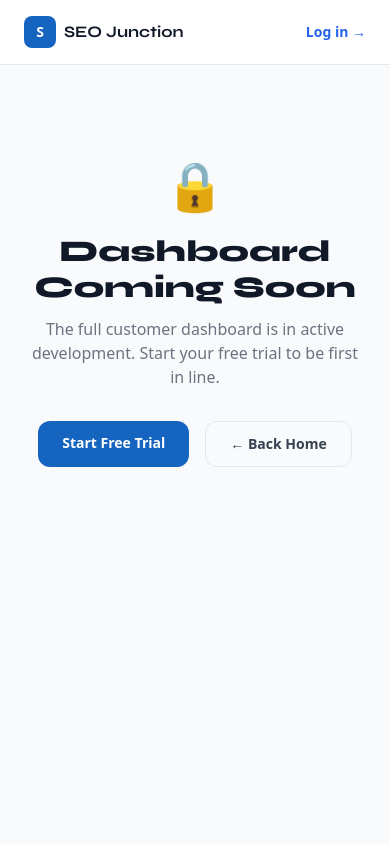
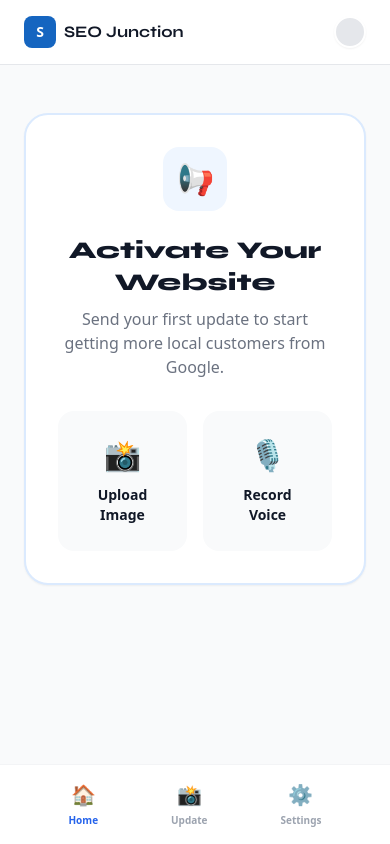
Before and after one commit to mobeen00381/seo-junction, a Next.js app: page /dashboard in a window 390 px wide. Built offline with nearby package versions, Linux system fonts and the light colour scheme.

Commit message:
feat: improve product clarity and user activation with simplified landing page and functional dashboard

```diff
--- a/src/app/dashboard/page.tsx
+++ b/src/app/dashboard/page.tsx
@@ -1,24 +1,178 @@
+'use client'
+import { useState, useEffect, Suspense } from 'react'
 import Link from 'next/link'
+import { useSearchParams } from 'next/navigation'
+
+function DashboardContent() {
+  const searchParams = useSearchParams()
+  const [hasSentUpdate, setHasSentUpdate] = useState(false)
+  const [isUpdating, setIsUpdating] = useState(false)
+  const [showSuccess, setShowSuccess] = useState(false)
+  const [updateType, setUpdateType] = useState<'image' | 'voice' | null>(null)
+
+  // Simulation: Check if we just came from onboarding activation
+  useEffect(() => {
+    if (searchParams.get('activate')) {
+      // Just showing we're in "Activation Mode"
+    }
+  }, [searchParams])
+
+  const handleSendUpdate = (type: 'image' | 'voice') => {
+    setUpdateType(type)
+    setIsUpdating(true)
+
+    // Simulate upload/processing
+    setTimeout(() => {
+      setIsUpdating(false)
+      setHasSentUpdate(true)
+      setShowSuccess(true)
+      setUpdateType(null)
+    }, 2000)
+  }
+
+  return (
+    <>
+      {/* NAV */}
+      <nav className="bg-white border-b px-6 py-4 flex justify-between items-center sticky top-0 z-50">
+        <Link href="/" className="flex items-center gap-2">
+          <div className="w-8 h-8 rounded-lg flex items-center justify-center text-white font-bold text-sm" style={{background:'#1565C0'}}>S</div>
+          <span className="font-bold" style={{fontFamily:'Syne,sans-serif'}}>SEO Junction</span>
+        </Link>
+        <div className="flex items-center gap-4">
+          <div className="hidden md:block text-xs font-bold text-green-600 bg-green-50 px-3 py-1 rounded-full uppercase tracking-widest">Website Live</div>
+          <button className="w-8 h-8 rounded-full bg-gray-200 border-2 border-white shadow-sm"></button>
+        </div>
+      </nav>
+
+      <main className="max-w-xl mx-auto px-6 py-12">
+
+        {/* SUCCESS FEEDBACK */}
+        {showSuccess && (
+          <div className="bg-green-600 text-white p-4 rounded-2xl mb-8 flex items-center justify-between shadow-lg animate-in fade-in slide-in-from-top-4 duration-500">
+            <div className="flex items-center gap-3">
+              <span className="text-xl">✅</span>
+              <div>
+                <div className="font-bold">Your update is live on your website</div>
+                <div className="text-xs opacity-90">Google is now indexing your new content.</div>
+              </div>
+            </div>
+            <button onClick={() => setShowSuccess(false)} className="text-white opacity-60 hover:opacity-100">✕</button>
+          </div>
+        )}
+
+        {/* ACTIVATION BANNER (If no update sent) */}
+        {!hasSentUpdate && !isUpdating && (
+          <div className="bg-white border-2 border-blue-100 rounded-3xl p-8 text-center mb-10 shadow-sm">
+            <div className="w-16 h-16 bg-blue-50 text-blue-600 rounded-2xl flex items-center justify-center text-3xl mx-auto mb-6">📢</div>
+            <h2 className="text-2xl font-black text-gray-900 mb-2" style={{fontFamily:'Syne,sans-serif'}}>Activate Your Website</h2>
+            <p className="text-gray-500 mb-8">Send your first update to start getting more local customers from Google.</p>
+
+            <div className="grid grid-cols-2 gap-4">
+              <button
+                onClick={() => handleSendUpdate('image')}
+                className="flex flex-col items-center justify-center gap-3 p-6 bg-gray-50 rounded-2xl border-2 border-transparent hover:border-blue-500 hover:bg-blue-50 transition-all group"
+              >
+                <span className="text-3xl group-hover:scale-110 transition-transform">📸</span>
+                <span className="font-bold text-sm text-gray-900">Upload Image</span>
+              </button>
+              <button
+                onClick={() => handleSendUpdate('voice')}
+                className="flex flex-col items-center justify-center gap-3 p-6 bg-gray-50 rounded-2xl border-2 border-transparent hover:border-blue-500 hover:bg-blue-50 transition-all group"
+              >
+                <span className="text-3xl group-hover:scale-110 transition-transform">🎙️</span>
+                <span className="font-bold text-sm text-gray-900">Record Voice</span>
+              </button>
+            </div>
+          </div>
+        )}
+
+        {/* UPDATING STATE */}
+        {isUpdating && (
+          <div className="bg-white rounded-3xl p-12 text-center shadow-sm border border-gray-100">
+            <div className="w-12 h-12 border-4 border-blue-100 border-t-blue-600 rounded-full animate-spin mx-auto mb-6"></div>
+            <h2 className="font-bold text-gray-900 mb-1">Posting Update...</h2>
+            <p className="text-sm text-gray-400">Processing your {updateType} and updating your website.</p>
+          </div>
+        )}
+
+        {/* REINFORCEMENT MESSAGE */}
+        {hasSentUpdate && !isUpdating && (
+          <div className="bg-blue-600 rounded-3xl p-8 mb-10 text-white relative overflow-hidden shadow-xl">
+            <div className="relative z-10">
+              <h2 className="text-2xl font-black mb-2" style={{fontFamily:'Syne,sans-serif'}}>Keep It Up!</h2>
+              <p className="text-blue-100 text-sm mb-6">Regular updates from your phone help you get more visibility on Google.</p>
+
+              <div className="flex gap-4">
+                <button onClick={() => handleSendUpdate('image')} className="bg-white/20 hover:bg-white/30 backdrop-blur-sm px-4 py-2 rounded-xl text-sm font-bold transition-all">📸 New Image</button>
+                <button onClick={() => handleSendUpdate('voice')} className="bg-white/20 hover:bg-white/30 backdrop-blur-sm px-4 py-2 rounded-xl text-sm font-bold transition-all">🎙️ New Voice</button>
+              </div>
+            </div>
+            <div className="absolute top-0 right-0 text-8xl opacity-10 translate-x-4 -translate-y-4">🚀</div>
+          </div>
+        )}
+
+        {/* STATS / FEED (Only visible after activation) */}
+        {hasSentUpdate && (
+          <div className="space-y-6">
+            <div className="flex justify-between items-end">
+              <h3 className="font-bold text-gray-900">Recent Activity</h3>
+              <div className="text-xs font-bold text-blue-600">Total Updates: 1</div>
+            </div>
+
+            <div className="bg-white rounded-2xl border border-gray-100 p-4 flex gap-4 items-center">
+              <div className="w-12 h-12 bg-gray-100 rounded-xl flex items-center justify-center text-xl">✅</div>
+              <div>
+                <div className="text-sm font-bold text-gray-900">First Update Sent</div>
+                <div className="text-xs text-gray-400">Just now · Website & GMB Updated</div>
+              </div>
+            </div>
+
+            <div className="grid grid-cols-2 gap-4">
+              <div className="bg-white rounded-2xl border border-gray-100 p-4">
+                <div className="text-[10px] font-bold text-gray-400 uppercase tracking-widest mb-1">Google Views</div>
+                <div className="text-xl font-black text-gray-900" style={{fontFamily:'Syne,sans-serif'}}>0</div>
+                <div className="text-[10px] text-gray-400 font-medium">Updates take 24-48h to reflect in stats</div>
+              </div>
+              <div className="bg-white rounded-2xl border border-gray-100 p-4">
+                <div className="text-[10px] font-bold text-gray-400 uppercase tracking-widest mb-1">New Leads</div>
+                <div className="text-xl font-black text-gray-900" style={{fontFamily:'Syne,sans-serif'}}>0</div>
+                <div className="text-[10px] text-gray-400 font-medium">Keep posting to get your first call</div>
+              </div>
+            </div>
+          </div>
+        )}
+
+      </main>
+
+      {/* FOOTER NAV (Mobile optimized) */}
+      <div className="fixed bottom-0 left-0 right-0 bg-white border-t border-gray-100 px-8 py-4 flex justify-around items-center md:hidden">
+        <button className="flex flex-col items-center gap-1 text-blue-600">
+          <span className="text-xl">🏠</span>
+          <span className="text-[10px] font-bold">Home</span>
+        </button>
+        <button onClick={() => handleSendUpdate('image')} className="flex flex-col items-center gap-1 text-gray-400">
+          <span className="text-xl">📸</span>
+          <span className="text-[10px] font-bold">Update</span>
+        </button>
+        <button className="flex flex-col items-center gap-1 text-gray-400">
+          <span className="text-xl">⚙️</span>
+          <span className="text-[10px] font-bold">Settings</span>
+        </button>
+      </div>
+    </>
+  )
+}
 
 export default function DashboardPage() {
   return (
     <div className="min-h-screen bg-gray-50">
-      <nav className="bg-white border-b px-6 py-4 flex justify-between items-center">
-        <Link href="/" className="flex items-center gap-2">
-          <div className="w-8 h-8 rounded-lg flex items-center justify-center text-white font-bold text-sm" style={{background:'#1565C0'}}>S</div>
-          <span className="font-bold" style={{fontFamily:'Syne,sans-serif'}}>SEO Junction</span>
-        </Link>
-        <Link href="/login" className="text-sm font-semibold text-blue-600">Log in →</Link>
-      </nav>
-      <div className="max-w-2xl mx-auto px-6 py-24 text-center">
-        <div className="text-5xl mb-6">🔒</div>
-        <h1 className="text-3xl font-black text-gray-900 mb-3" style={{fontFamily:'Syne,sans-serif'}}>Dashboard Coming Soon</h1>
-        <p className="text-gray-500 mb-8">The full customer dashboard is in active development. Start your free trial to be first in line.</p>
-        <div className="flex gap-4 justify-center">
-          <Link href="/onboarding" className="font-bold text-white px-6 py-3 rounded-xl text-sm" style={{background:'#1565C0'}}>Start Free Trial</Link>
-          <Link href="/" className="font-semibold px-6 py-3 rounded-xl text-sm border border-gray-200 text-gray-700 hover:bg-gray-50">← Back Home</Link>
+      <Suspense fallback={
+        <div className="flex items-center justify-center min-h-screen">
+          <div className="w-12 h-12 border-4 border-blue-100 border-t-blue-600 rounded-full animate-spin"></div>
         </div>
-      </div>
+      }>
+        <DashboardContent />
+      </Suspense>
     </div>
   )
 }
--- a/src/app/onboarding/page.tsx
+++ b/src/app/onboarding/page.tsx
@@ -31,16 +31,16 @@ export default function OnboardingPage() {
       <div className="max-w-xl mx-auto px-6 py-16">
         {/* Progress */}
         <div className="flex items-center gap-2 mb-10">
-          {[1,2,3].map(s=>(
+          {[1,2,3,4].map(s=>(
             <div key={s} className="flex items-center gap-2 flex-1">
               <div className={`w-8 h-8 rounded-full flex items-center justify-center text-sm font-bold transition-all ${step>=s?'text-white':'text-gray-400 border-2 border-gray-200'}`} style={step>=s?{background:'#1565C0'}:{}}>
                 {step>s?'✓':s}
               </div>
-              {s<3&&<div className="flex-1 h-1 rounded" style={{background:step>s?'#1565C0':'#E5E7EB'}}></div>}
+              {s<4&&<div className="flex-1 h-1 rounded" style={{background:step>s?'#1565C0':'#E5E7EB'}}></div>}
             </div>
           ))}
         </div>
-        <div className="text-xs font-bold tracking-widest uppercase text-gray-400 mb-1">Step {step} of 3</div>
+        <div className="text-xs font-bold tracking-widest uppercase text-gray-400 mb-1">Step {step} of 4</div>
 
         {/* Step 1 — Choose Plan */}
         {step===1&&(
@@ -101,7 +101,6 @@ export default function OnboardingPage() {
           </div>
         )}
 
-        {/* Step 3 — Account */}
         {step===3&&(
           <div>
             <h1 className="text-2xl font-black text-gray-900 mb-2" style={{fontFamily:'Syne,sans-serif'}}>Create Your Account</h1>
@@ -119,9 +118,32 @@ export default function OnboardingPage() {
             </div>
             <div className="flex gap-3">
               <button onClick={()=>setStep(2)} className="flex-1 font-semibold py-4 rounded-xl text-sm border border-gray-200 text-gray-700">← Back</button>
-              <button disabled={!email} className="flex-[2] font-bold text-black py-4 rounded-xl text-base disabled:opacity-40" style={{background:'#F59E0B'}}>Start Free Trial →</button>
+              <button disabled={!email} onClick={()=>setStep(4)} className="flex-[2] font-bold text-black py-4 rounded-xl text-base disabled:opacity-40" style={{background:'#F59E0B'}}>Start Free Trial →</button>
             </div>
             <p className="text-center text-xs text-gray-400 mt-3">By continuing you agree to our Terms of Service and Privacy Policy</p>
+          </div>
+        )}
+
+        {/* Step 4 — Success / Activation */}
+        {step===4&&(
+          <div className="text-center">
+            <div className="text-6xl mb-6">🎉</div>
+            <h1 className="text-3xl font-black text-gray-900 mb-2" style={{fontFamily:'Syne,sans-serif'}}>Your Website is LIVE</h1>
+            <p className="text-gray-500 mb-8">We&apos;ve registered your domain and built your site. It is now visible to customers on Google.</p>
+
+            <div className="bg-white border border-gray-100 rounded-2xl p-6 mb-10 shadow-sm">
+              <div className="text-xs font-bold text-gray-400 uppercase tracking-widest mb-2">Website Preview</div>
+              <div className="text-sm font-bold text-blue-600 mb-4 underline">docs.seo-junction.com/{name.toLowerCase().replace(/\s+/g, '-')}</div>
+              <div className="w-full h-32 bg-gray-50 rounded-lg flex items-center justify-center border border-dashed border-gray-200 relative overflow-hidden">
+                <div className="text-[10px] text-gray-300 font-bold uppercase tracking-widest">Site Preview Loading...</div>
+              </div>
+            </div>
+
+            <Link href="/dashboard?activate=true" className="block w-full font-black text-white py-5 rounded-2xl text-xl shadow-xl shadow-blue-100 hover:scale-[1.02] transition-all" style={{background:'#1565C0'}}>
+              Send Your First Update →
+            </Link>
+
+            <p className="text-sm text-gray-400 mt-6 font-medium">Regular updates help you get more business from Google.</p>
           </div>
         )}
       </div>
--- a/src/app/page.tsx
+++ b/src/app/page.tsx
@@ -3,7 +3,7 @@ import FaqAccordion from '@/components/FaqAccordion'
 
 const STEPS = [
   { n:'1', icon:'🌐', title:'Buy your domain', desc:'Pick your .com — we register and set it up instantly.' },
-  { n:'2', icon:'🤖', title:'We build your website', desc:'AI generates a professional SEO-optimized site in hours.' },
+  { n:'2', icon:'🛠️', title:'We build your website', desc:'Your professional, SEO-optimized site is live within 24 hours.' },
   { n:'3', icon:'📱', title:'Send updates from your phone', desc:'Snap a photo or voice note. That\'s it.' },
   { n:'4', icon:'📞', title:'Get more calls', desc:'Your site climbs Google rankings and brings in new customers.' },
 ]
@@ -70,22 +70,22 @@ export default function HomePage() {
       <section className="px-6 py-24 text-center" style={{background:'#0B1F3A'}}>
         <div className="max-w-3xl mx-auto">
           <h1 className="text-5xl font-black text-white mb-6 leading-tight">
-            Get More Local Customers<br />
-            <span style={{color:'#F59E0B'}}>From Google</span> — Without<br />
-            Doing Any Work
+            Get more local customers<br />
+            <span style={{color:'#F59E0B'}}>from Google</span> — without<br />
+            doing any work
           </h1>
           <p className="text-lg mb-10 max-w-xl mx-auto" style={{color:'rgba(219,234,254,0.8)'}}>
-            We build your website, manage your Google Business Profile, and post fresh content every month. You just run your business.
+            We build your website, optimize your Google presence, and keep it updated. You just send updates from your phone.
           </p>
           <div className="flex flex-col sm:flex-row gap-4 justify-center">
             <Link href="/onboarding" className="font-bold text-black px-8 py-4 rounded-xl text-base" style={{background:'#F59E0B'}}>
-              Start 30-Day Free Trial →
+              Start with your domain ($19.99)
             </Link>
             <Link href="/demo" className="font-semibold px-8 py-4 rounded-xl text-base border text-white" style={{borderColor:'rgba(255,255,255,0.25)'}}>
               See Live Demo
             </Link>
           </div>
-          <p className="text-xs mt-5 text-white" style={{opacity:0.4}}>30-day free trial · Cancel anytime · Domain is yours · No tech skills needed</p>
+          <p className="text-xs mt-5 text-white" style={{opacity:0.4}}>30-day free trial on service · Domain is yours forever · No tech skills needed</p>
         </div>
       </section>
 
@@ -144,7 +144,7 @@ export default function HomePage() {
         <div className="max-w-5xl mx-auto">
           <div className="text-center mb-14">
             <h2 className="text-3xl font-black text-gray-900">From Zero to Live in Under 24 Hours</h2>
-            <p className="text-gray-500 mt-3">No coding. No agencies. No meetings. Just more calls.</p>
+            <p className="text-gray-500 mt-3">No coding. No agencies. No meetings. You just send updates from your phone.</p>
           </div>
           <div className="grid md:grid-cols-4 gap-8">
             {STEPS.map((s) => (
@@ -237,7 +237,7 @@ export default function HomePage() {
                 {p.popular && <div className="absolute -top-3 left-1/2 -translate-x-1/2 text-xs font-bold text-white px-4 py-1 rounded-full" style={{background:'#1565C0'}}>Most Popular</div>}
                 <div className="font-bold text-gray-900 mb-1">{p.name}</div>
                 <div className="text-3xl font-black text-gray-900 mb-1">${p.price}<span className="text-sm font-normal text-gray-400">/mo</span></div>
-                <div className="text-xs text-blue-600 font-bold mb-5">{p.posts} AI posts/month</div>
+                <div className="text-xs text-blue-600 font-bold mb-5">{p.posts} updates/month</div>
                 <ul className="space-y-2 mb-6">
                   {p.features.map((f, fi) => (
                     <li key={fi} className="text-sm text-gray-600 flex items-start gap-2">
@@ -298,7 +298,7 @@ export default function HomePage() {
               <div className="w-7 h-7 rounded-md flex items-center justify-center text-white font-bold text-xs" style={{background:'#1565C0'}}>S</div>
               <span className="font-bold text-white text-sm">SEO Junction</span>
             </div>
-            <p className="text-xs leading-relaxed">Done-for-you SEO and Google Business management for local service businesses.</p>
+            <p className="text-xs leading-relaxed">Better Google presence for local service businesses. Just send updates from your phone.</p>
           </div>
           <div>
             <div className="font-semibold text-white text-sm mb-3">Product</div>
```
